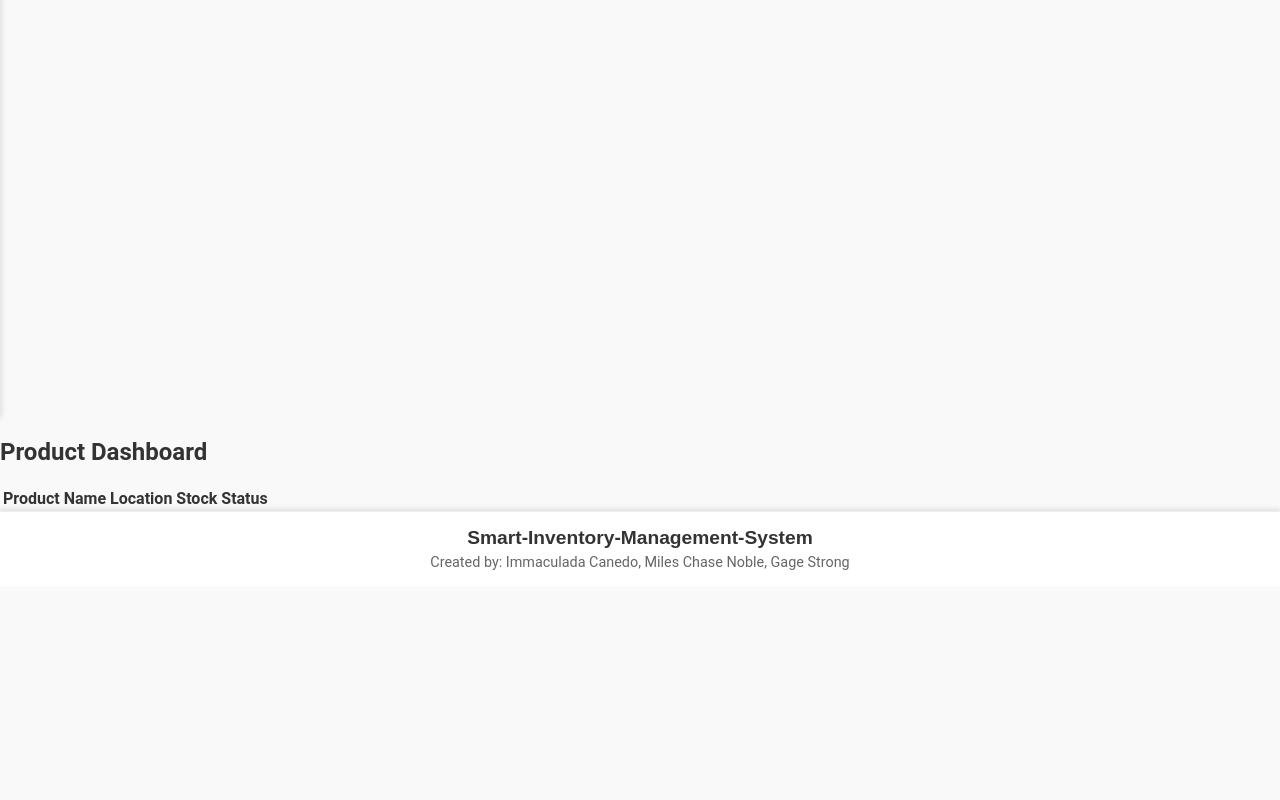
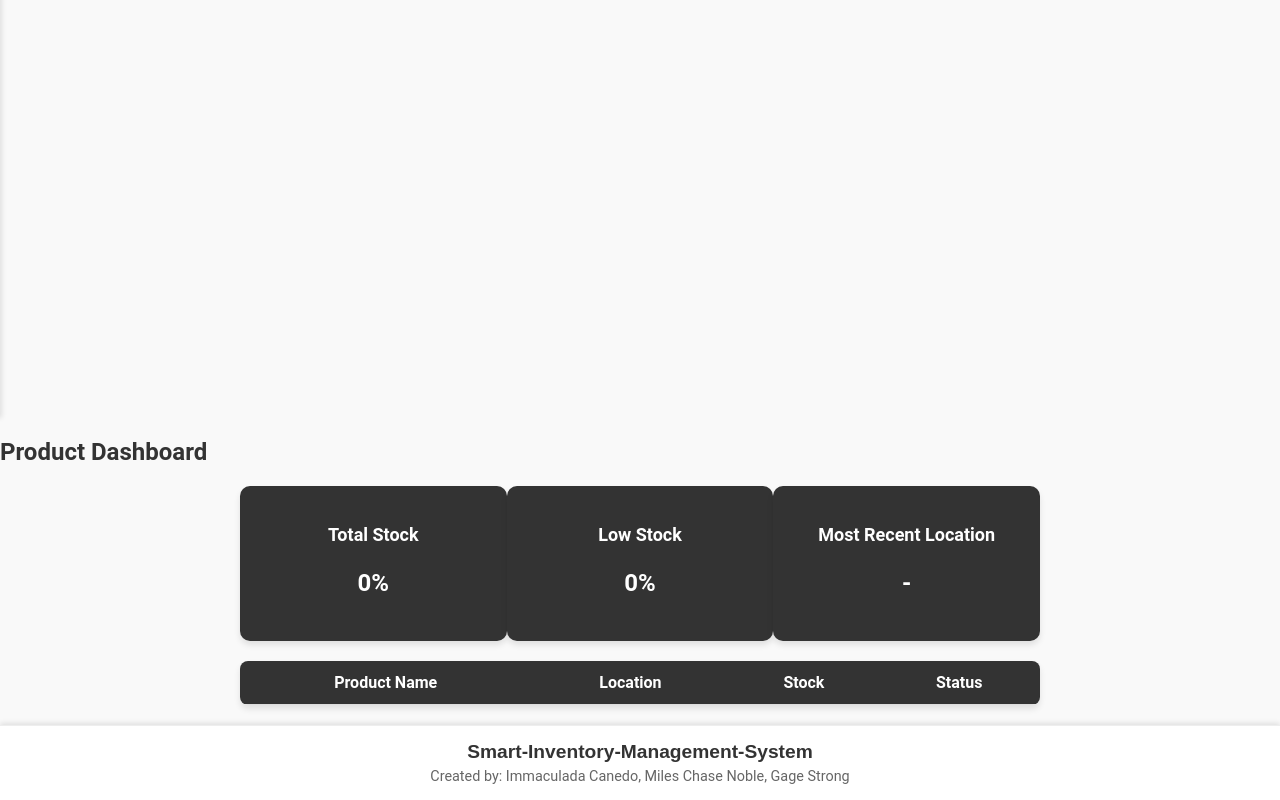
Before and after one commit to coding-noble/Smart-Inventory-Management-System, a website: page public/dashboard.html in a window 1280 px wide. Shown: the part 336-1136 px from the top of the page. Before the commit the page ends 922 px from the top, so only its background shows below. Drawn offline with Linux system fonts and the light colour scheme; no server answers.

Commit message:
edit dashboard

```diff
--- a/public/dashboard.html
+++ b/public/dashboard.html
@@ -5,12 +5,29 @@
     <meta name="viewport" content="width=device-width, initial-scale=1.0">
     <title>Dashboard</title>
     <link rel="stylesheet" href="./styles/Headerstyle.css">
+    <link rel="stylesheet" href="./styles/dashboard.css">
 </head>
 <body>
     <div id="header"></div> <!-- Load header dynamically -->
 
     <main>
         <h2>Product Dashboard</h2>
+
+        <div class="dashboard-summary">
+            <div class="card">
+                <h3>Total Stock</h3>
+                <p id="totalStock">0%</p>
+            </div>
+            <div class="card">
+                <h3>Low Stock</h3>
+                <p id="lowStock">0%</p>
+            </div>
+            <div class="card">
+                <h3>Most Recent Location</h3>
+                <p id="recentLocation">-</p>
+            </div>
+        </div>
+
         <table>
             <thead>
                 <tr>
@@ -29,7 +46,7 @@
     <div id="footer"></div> <!-- Load footer dynamically -->
 
 
-    <script src="./scripts/dashboard.js"></script>
-    <script src="./scripts/script.js"></script>
+    <script src= "./scripts/dashboard.js"></script>
+    <script src= "./scripts/script.js"></script>
 </body>
 </html>
--- a/public/scripts/dashboard.js
+++ b/public/scripts/dashboard.js
@@ -4,11 +4,17 @@ document.addEventListener("DOMContentLoaded", async () => {
     fetch("footer.html").then(res => res.text()).then(data => document.getElementById("footer").innerHTML = data);
 
     // Fetch product data
-    const response = await fetch("/api/products");
-    const products = await response.json();
+    const response = await fetch("/products");
+    const { products, totalStock, lowStockCount, recentLocation } = await response.json();
 
+    // Update summary cards
+    document.getElementById("totalStock").textContent = `${totalStock}%`;
+    document.getElementById("lowStock").textContent = `${lowStockCount}%`;
+    document.getElementById("recentLocation").textContent = recentLocation || "No data";
+
+    // Update product table
     const tableBody = document.getElementById("productTableBody");
-    tableBody.innerHTML = ""; // Clear table before inserting new data
+    tableBody.innerHTML = ""; // Clear previous data
 
     products.forEach(product => {
         const row = document.createElement("tr");
--- /dev/null
+++ b/public/styles/dashboard.css
@@ -0,0 +1,74 @@
+/* Dashboard Table */
+table {
+    width: 100%;
+    max-width: 800px;
+    border-collapse: collapse;
+    margin: 20px auto;
+    background: white;
+    box-shadow: 0px 4px 6px rgba(0, 0, 0, 0.1);
+    border-radius: 8px;
+    overflow: hidden;
+}
+
+th, td {
+    padding: 12px;
+    border-bottom: 1px solid #ddd;
+    text-align: center;
+}
+
+th {
+    background-color: #333;
+    color: white;
+}
+
+tr:nth-child(even) {
+    background-color: #f2f2f2;
+}
+
+/* Stock Alert */
+.low-stock {
+    color: red;
+    font-weight: bold;
+}
+
+/* Dashboard Summary Cards */
+.dashboard-summary {
+    display: flex;
+    justify-content: space-around;
+    margin: 20px auto;
+    max-width: 800px;
+}
+
+.card {
+    width: 30%;
+    padding: 20px;
+    text-align: center;
+    background: #333;
+    color: white;
+    border-radius: 10px;
+    box-shadow: 0px 4px 6px rgba(0, 0, 0, 0.1);
+}
+
+.card h3 {
+    font-size: 18px;
+    margin-bottom: 10px;
+}
+
+.card p {
+    font-size: 24px;
+    font-weight: bold;
+}
+
+
+
+/* Responsive */
+@media (max-width: 768px) {
+    .dashboard-summary {
+        flex-direction: column;
+        gap: 10px;
+    }
+
+    .card {
+        width: 100%;
+    }
+}
--- a/public/styles/style.css
+++ b/public/styles/style.css
@@ -133,3 +133,45 @@ tr:nth-child(even) {
     color: red;
     font-weight: bold;
 }
+
+/* Dashboard Summary Cards */
+.dashboard-summary {
+    display: flex;
+    justify-content: space-around;
+    margin: 20px auto;
+    max-width: 800px;
+}
+
+.card {
+    width: 30%;
+    padding: 20px;
+    text-align: center;
+    background: #333;
+    color: white;
+    border-radius: 10px;
+    box-shadow: 0px 4px 6px rgba(0, 0, 0, 0.1);
+}
+
+.card h3 {
+    font-size: 18px;
+    margin-bottom: 10px;
+}
+
+.card p {
+    font-size: 24px;
+    font-weight: bold;
+}
+
+
+
+/* Responsive */
+@media (max-width: 768px) {
+    .dashboard-summary {
+        flex-direction: column;
+        gap: 10px;
+    }
+
+    .card {
+        width: 100%;
+    }
+}
```
Also changed, not shown: routes/dashboard.js (+8 -3 lines).
